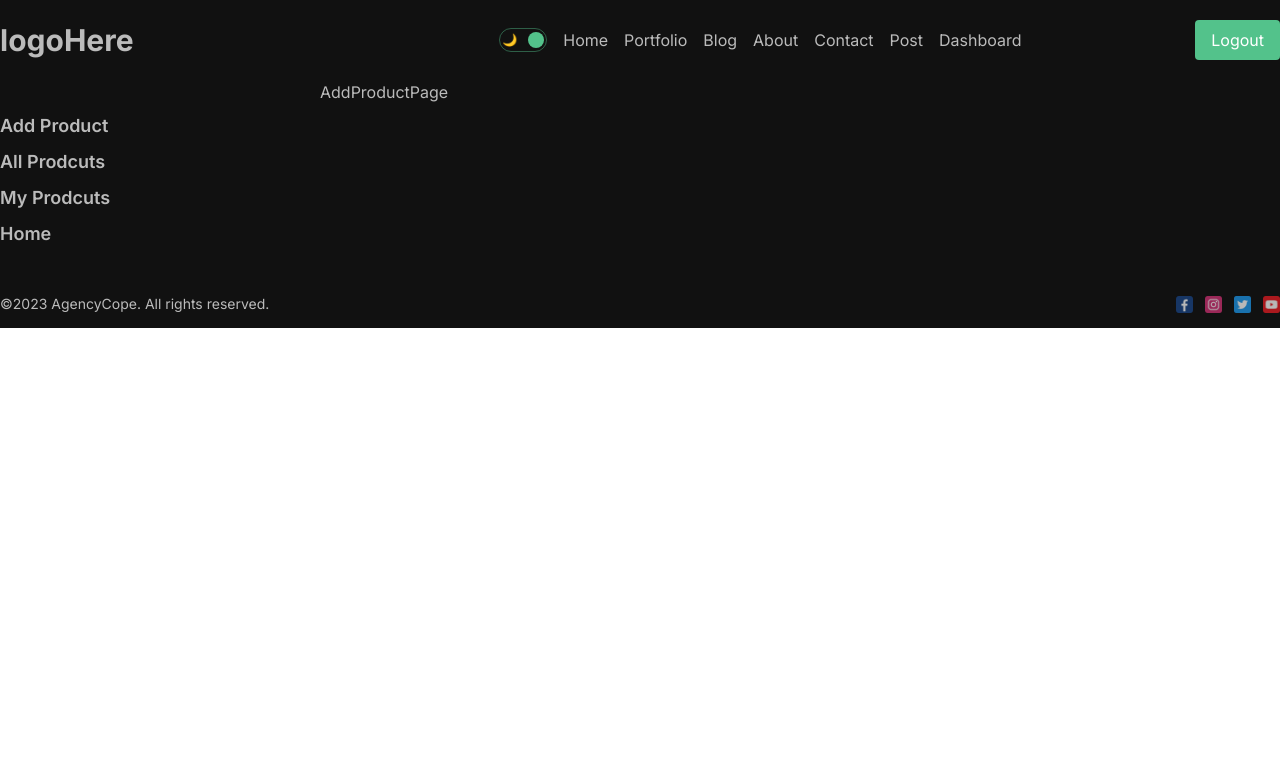
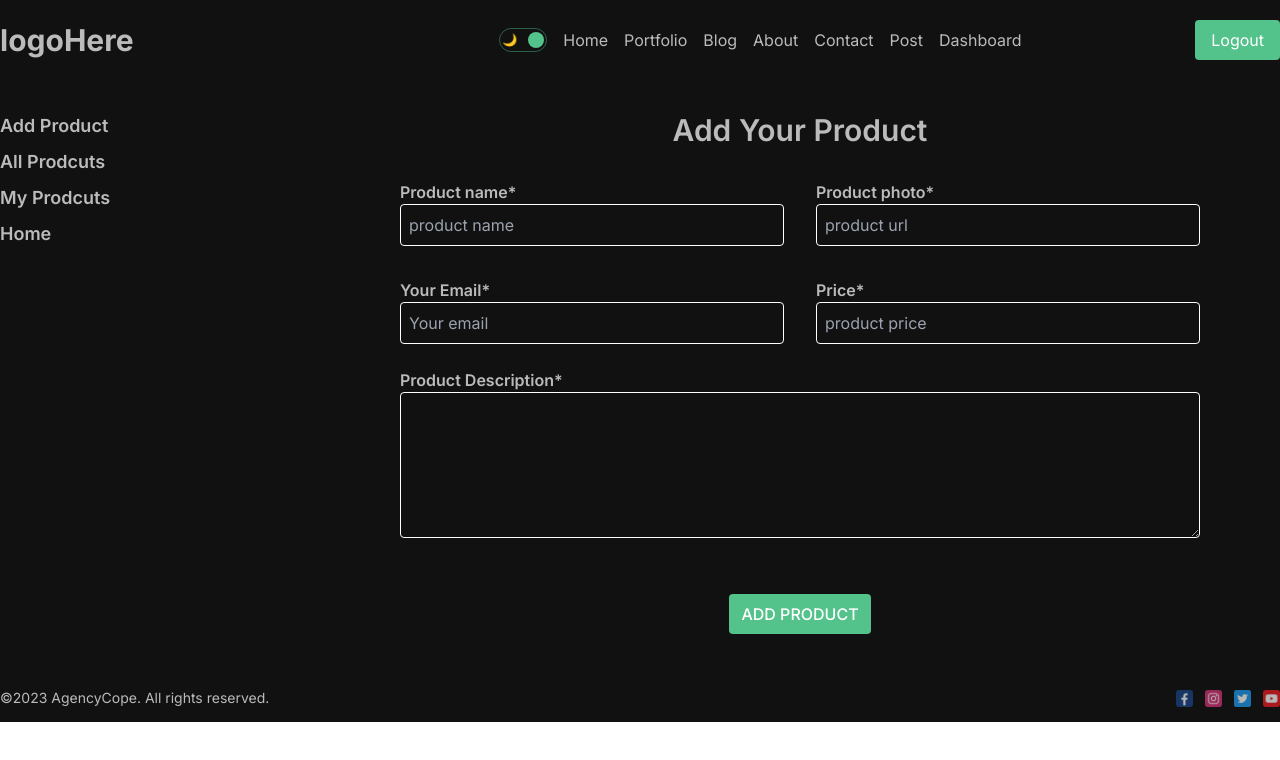
Before and after one commit to abdurrahmanrahat/nextjs-yt-lamadev, a Next.js app: page /dashboard/addproduct in a window 1280 px wide. Shown: the top 760 px of the page. Built offline with nearby package versions, Linux system fonts and the light colour scheme.

Commit message:
design add product page

```diff
--- a/package.json
+++ b/package.json
@@ -18,6 +18,7 @@
     "postcss": "8.4.27",
     "react": "18.2.0",
     "react-dom": "18.2.0",
+    "react-hook-form": "^7.45.4",
     "server-only": "^0.0.1",
     "swr": "^2.2.1",
     "tailwindcss": "3.3.3"
--- a/src/app/dashboard/addproduct/page.js
+++ b/src/app/dashboard/addproduct/page.js
@@ -1,11 +1,137 @@
-import React from 'react';
+"use client";
+
+import { ThemeContext } from "@/context/ThemeContext";
+import { useContext } from "react";
+import { useForm } from "react-hook-form";
 
 const AddProductPage = () => {
-    return (
-        <div>
-            AddProductPage
+  const { mood } = useContext(ThemeContext);
+
+  const { register, handleSubmit, reset } = useForm();
+
+  // onsubmit function for react hook form
+  const onSubmit = async (data) => {
+    console.log(data);
+    const { name, photo, email, price, description } = data;
+
+    const productData = { productName: name, photo, userEmail: email, price, description };
+
+    console.log(productData);
+    // const response = await fetch("/api/product", {
+    //   method: "POST",
+    //   headers: {
+    //     "content-type": "application/json",
+    //   },
+    //   body: JSON.stringify(productData),
+    // });
+
+    // if (response.ok) {
+    //   // console.log("Product added successfully!!");
+    //   refetch();
+    //   toast.success("Product added successfully!");
+    //   reset();
+    // }
+  };
+
+  return (
+    <div>
+      <h2 className="text-3xl text-center font-semibold my-8">
+        Add Your Product
+      </h2>
+      {/* Form For Admission */}
+      <form onSubmit={handleSubmit(onSubmit)} className="px-20">
+        <div className="grid grid-cols-1 md:grid-cols-2 gap-8">
+          {/* product Name Field */}
+          <div className="form-control">
+            <label className="label">
+              <span className="label-text font-semibold">Product name*</span>
+            </label>
+            <input
+              type="text"
+              placeholder="product name"
+              {...register("name", { required: true, maxLength: 80 })}
+              className={`input input-bordered w-full p-2 bg-transparent rounded border-[1px] ${
+                mood == "light" ? "border-black" : "border-white"
+              } `}
+            />
+          </div>
+
+          {/* product Photo URL Field */}
+          <div className="form-control">
+            <label className="label">
+              <span className="label-text font-semibold">Product photo*</span>
+            </label>
+            <input
+              type="text"
+              placeholder="product url"
+              {...register("photo", { required: true, maxLength: 80 })}
+              className={`input input-bordered w-full p-2 bg-transparent rounded border-[1px] ${
+                mood == "light" ? "border-black" : "border-white"
+              } `}
+            />
+          </div>
+
+          {/* Candidate Email Field */}
+          <div className="form-control">
+            <label className="label">
+              <span className="label-text font-semibold">Your Email*</span>
+            </label>
+            <input
+              type="email"
+              placeholder="Your email"
+              {...register("email", { required: true, maxLength: 80 })}
+              className={`input input-bordered w-full p-2 bg-transparent rounded border-[1px] ${
+                mood == "light" ? "border-black" : "border-white"
+              } `}
+            />
+          </div>
+
+          {/* product price Field */}
+          <div className="form-control">
+            <label className="label">
+              <span className="label-text font-semibold">Price*</span>
+            </label>
+            <input
+              type="text"
+              placeholder="product price"
+              {...register("price", { required: true, maxLength: 80 })}
+              className={`input input-bordered w-full p-2 bg-transparent rounded border-[1px] ${
+                mood == "light" ? "border-black" : "border-white"
+              } `}
+            />
+          </div>
         </div>
-    );
+
+        {/* product description Field */}
+        <div className="form-control flex flex-col mt-6">
+          <label className="label">
+            <span className="label-text font-semibold">
+              Product Description*
+            </span>
+          </label>
+          <textarea
+            name="description"
+            id=""
+            cols="30"
+            rows="6"
+            {...register("description", { required: true })}
+            className={`bg-transparent border-[1px] rounded ${
+              mood == "light" ? "border-black" : "border-white"
+            } `}
+          ></textarea>
+        </div>
+
+        {/* Submit Button */}
+        <div className="text-center my-10">
+          <input
+            className="btn mt-4 uppercase bg-[#53c28b] hover:bg-black border-0  text-white font-medium rounded py-2 px-3"
+            type="submit"
+            value="Add Product"
+          />
+        </div>
+      </form>
+    </div>
+  );
 };
 
 export default AddProductPage;
```
Also changed, not shown: 1 other file (tests, documents, lock files or other folders).
